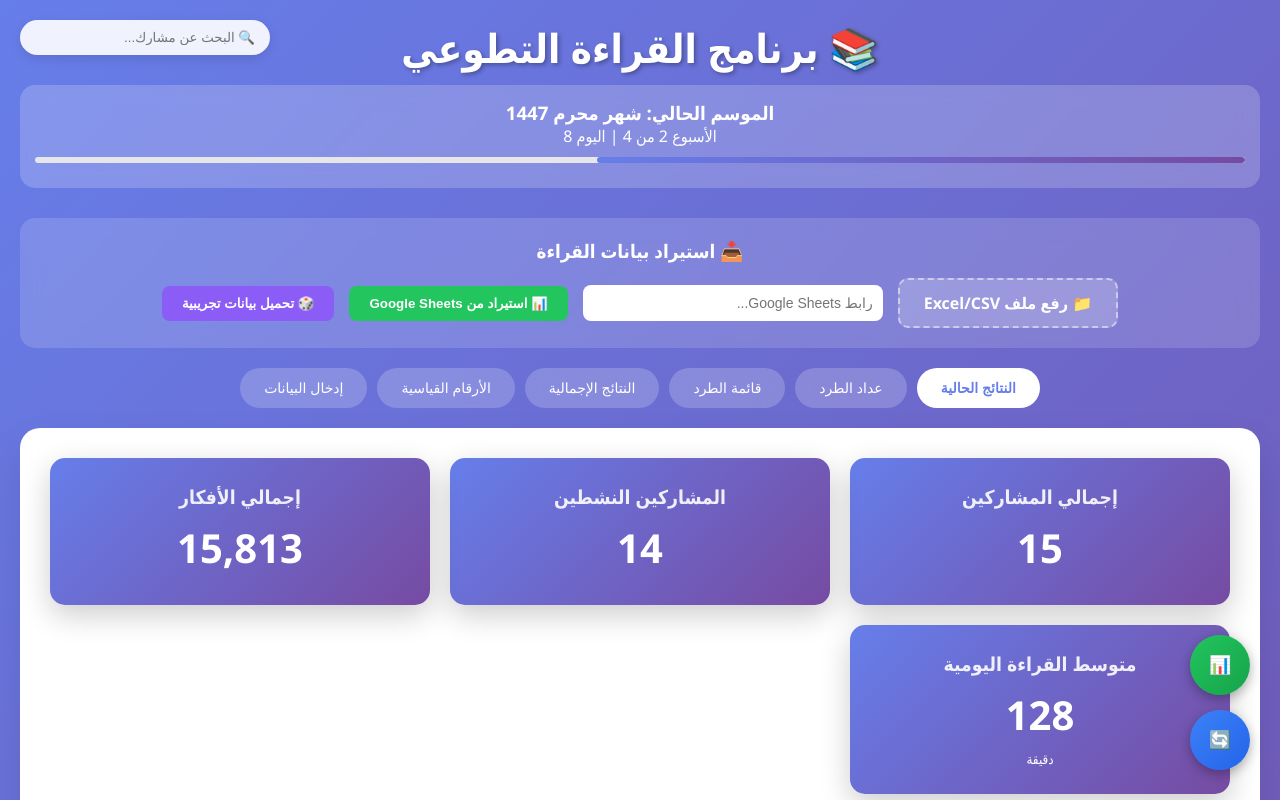
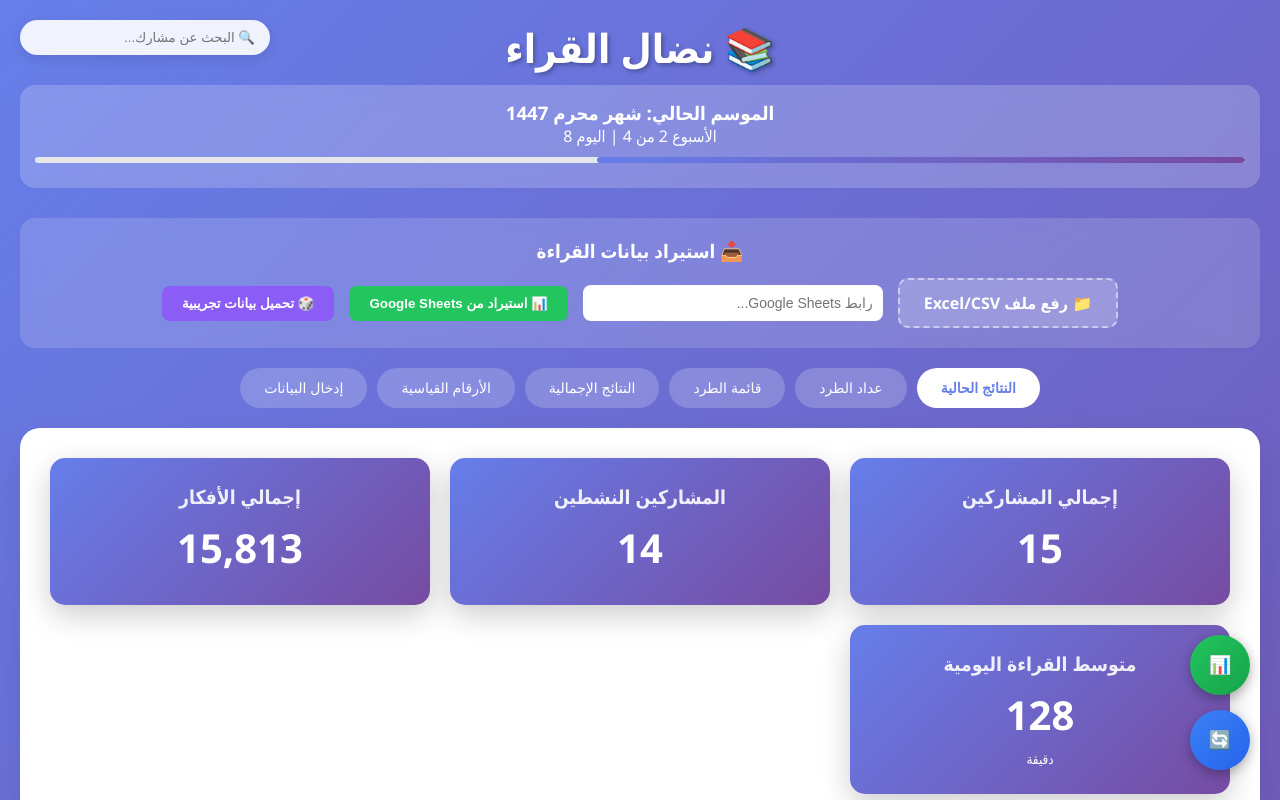
Before and after one commit to Mr-Mosaab/Nidhal-Alqurra, a plain HTML site: page index.html in a window 1280 px wide. Shown: the top 800 px of the page. Drawn offline with nearby package versions, Linux system fonts and the light colour scheme.

Commit message:
Update index.html

```diff
--- a/index.html
+++ b/index.html
@@ -3,7 +3,7 @@
 <head>
     <meta charset="UTF-8">
     <meta name="viewport" content="width=device-width, initial-scale=1.0">
-    <title>برنامج القراءة التطوعي - لوحة التحكم</title>
+    <title>نضال القراء - لوحة التحكم</title>
     <script src="https://cdnjs.cloudflare.com/ajax/libs/Chart.js/3.9.1/chart.min.js"></script>
     <script src="https://cdnjs.cloudflare.com/ajax/libs/xlsx/0.18.5/xlsx.full.min.js"></script>
     <script src="https://cdnjs.cloudflare.com/ajax/libs/PapaParse/5.3.2/papaparse.min.js"></script>
@@ -459,7 +459,7 @@
 
     <div class="container">
         <div class="header">
-            <h1>📚 برنامج القراءة التطوعي</h1>
+            <h1>📚 نضال القراء</h1>
             <div class="season-info">
                 <h3>الموسم الحالي: <span id="currentSeason">شهر محرم 1447</span></h3>
                 <p>الأسبوع <span id="currentWeek">2</span> من 4 | اليوم <span id="currentDay">8</span></p>
```
